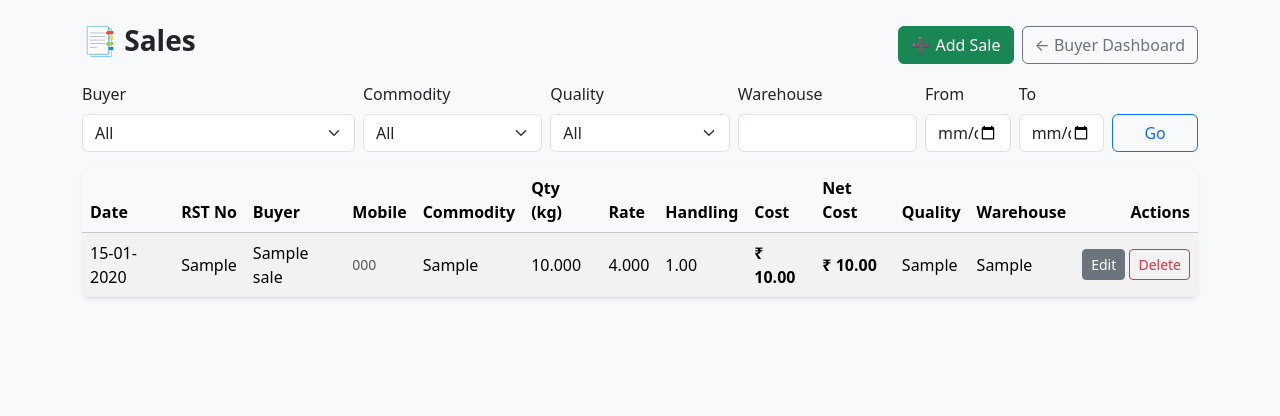
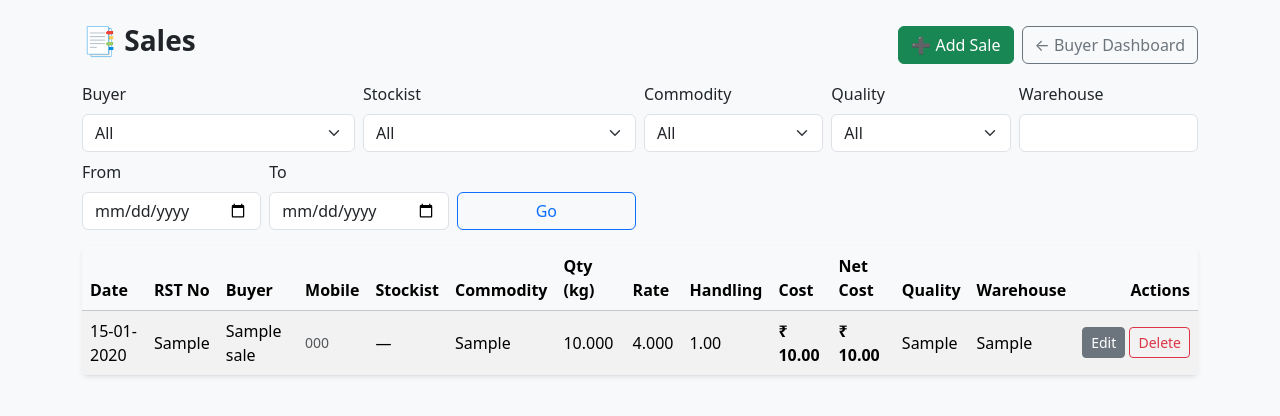
Before and after one commit to DUDU1608/warehouse-python, a Flask app: page /buyer/sales in a window 1280 px wide. Shown: the part 57-473 px from the top of the page. Run offline with Flask 3, Linux system fonts and the light colour scheme; tables that the repository leaves empty hold one stand-in row (values such as "Sample post").

Commit message:
Update list_sales.html

```diff
--- a/app/templates/buyer/list_sales.html
+++ b/app/templates/buyer/list_sales.html
@@ -8,7 +8,7 @@
   <link href="https://cdn.jsdelivr.net/npm/bootstrap@5.3.3/dist/css/bootstrap.min.css" rel="stylesheet">
   <style>
     body { background: #f7f8fb; }
-    /* Toggle helpers */
+    /* Inline edit toggles */
     .cell-edit { display: none; }
     tr.editing .cell-view { display: none; }
     tr.editing .cell-edit { display: block; }
@@ -24,7 +24,7 @@
     <a class="navbar-brand fw-bold" href="#">Buyer Module</a>
     <div class="ms-auto d-flex gap-2">
       <a class="btn btn-outline-secondary btn-sm" href="/buyer/dashboard">← Buyer Dashboard</a>
-      <a class="btn btn-outline-secondary btn-sm" href="{{ url_for('sales.add_sale') }}">Add Sale</a>
+      <a class="btn btn-outline-secondary btn-sm" href="{{ url_for('sales.add_sale_form') }}">Add Sale</a>
       <a class="btn btn-outline-secondary btn-sm" href="{{ url_for('buyer.add_buyer') }}">Add Buyer</a>
       <a class="btn btn-outline-secondary btn-sm" href="{{ url_for('payments.add_payment') }}">Add Receipt</a>
     </div>
@@ -46,11 +46,12 @@
   <div class="d-flex align-items-center justify-content-between mb-3">
     <h3 class="fw-bold">📑 Sales</h3>
     <div class="d-flex gap-2">
-      <a class="btn btn-success" href="{{ url_for('sales.add_sale') }}">➕ Add Sale</a>
+      <a class="btn btn-success" href="{{ url_for('sales.add_sale_form') }}">➕ Add Sale</a>
       <a class="btn btn-outline-secondary" href="/buyer/dashboard">← Buyer Dashboard</a>
     </div>
   </div>
 
+  <!-- Filters -->
   <form method="GET" class="row g-2 mb-3">
     <div class="col-md-3">
       <label class="form-label">Buyer</label>
@@ -63,6 +64,19 @@
         {% endfor %}
       </select>
     </div>
+
+    <div class="col-md-3">
+      <label class="form-label">Stockist</label>
+      <select name="stockist_name" class="form-select">
+        <option value="">All</option>
+        {% for s in stockists %}
+        <option value="{{ s.name }}" {% if request.args.get('stockist_name') == s.name %}selected{% endif %}>
+          {{ s.name }}{% if s.mobile %} — {{ s.mobile }}{% endif %}
+        </option>
+        {% endfor %}
+      </select>
+    </div>
+
     <div class="col-md-2">
       <label class="form-label">Commodity</label>
       <select name="commodity" class="form-select">
@@ -72,6 +86,7 @@
         {% endfor %}
       </select>
     </div>
+
     <div class="col-md-2">
       <label class="form-label">Quality</label>
       <select name="quality" class="form-select">
@@ -80,19 +95,23 @@
         <option value="BD" {% if request.args.get('quality')=='BD' %}selected{% endif %}>BD</option>
       </select>
     </div>
+
     <div class="col-md-2">
       <label class="form-label">Warehouse</label>
       <input name="warehouse" class="form-control" value="{{ request.args.get('warehouse','') }}">
     </div>
-    <div class="col-md-1">
+
+    <div class="col-md-2">
       <label class="form-label">From</label>
       <input type="date" name="from" value="{{ request.args.get('from','') }}" class="form-control">
     </div>
-    <div class="col-md-1">
+
+    <div class="col-md-2">
       <label class="form-label">To</label>
       <input type="date" name="to" value="{{ request.args.get('to','') }}" class="form-control">
     </div>
-    <div class="col-md-1 d-flex align-items-end">
+
+    <div class="col-md-2 d-flex align-items-end">
       <button class="btn btn-outline-primary w-100">Go</button>
     </div>
   </form>
@@ -101,9 +120,20 @@
     <table class="table table-striped align-middle mb-0">
       <thead class="table-light">
         <tr>
-          <th>Date</th><th>RST No</th><th>Buyer</th><th>Mobile</th><th>Commodity</th>
-          <th>Qty (kg)</th><th>Rate</th><th>Handling</th><th>Cost</th><th>Net Cost</th>
-          <th>Quality</th><th>Warehouse</th><th class="text-end">Actions</th>
+          <th>Date</th>
+          <th>RST No</th>
+          <th>Buyer</th>
+          <th>Mobile</th>
+          <th>Stockist</th> <!-- NEW -->
+          <th>Commodity</th>
+          <th>Qty (kg)</th>
+          <th>Rate</th>
+          <th>Handling</th>
+          <th>Cost</th>
+          <th>Net Cost</th>
+          <th>Quality</th>
+          <th>Warehouse</th>
+          <th class="text-end">Actions</th>
         </tr>
       </thead>
       <tbody>
@@ -127,6 +157,23 @@
             <!-- Buyer & Mobile (not editable here) -->
             <td>{{ s.buyer_name }}</td>
             <td class="small text-muted">{{ s.mobile }}</td>
+
+            <!-- Stockist (editable) -->
+            <td>
+              <div class="cell-view">
+                {{ s.stockist_name or '—' }}
+              </div>
+              <div class="cell-edit">
+                <select name="stockist_name" class="form-select form-select-sm">
+                  <option value="">—</option>
+                  {% for st in stockists %}
+                  <option value="{{ st.name }}" {% if s.stockist_name==st.name %}selected{% endif %}>
+                    {{ st.name }}{% if st.mobile %} — {{ st.mobile }}{% endif %}
+                  </option>
+                  {% endfor %}
+                </select>
+              </div>
+            </td>
 
             <!-- Commodity -->
             <td>
@@ -166,14 +213,14 @@
 
             <!-- Cost (computed) -->
             <td class="fw-semibold">
-              <span class="cell-view">₹ {{ '%.2f'|format(s.cost) }}</span>
-              <span class="cell-edit live-cost">₹ {{ '%.2f'|format(s.cost) }}</span>
+              <span class="cell-view">&#8377; {{ '%.2f'|format(s.cost) }}</span>
+              <span class="cell-edit live-cost">&#8377; {{ '%.2f'|format(s.cost) }}</span>
             </td>
 
             <!-- Net Cost (computed) -->
             <td class="fw-semibold">
-              <span class="cell-view">₹ {{ '%.2f'|format(s.net_cost) }}</span>
-              <span class="cell-edit live-net">₹ {{ '%.2f'|format(s.net_cost) }}</span>
+              <span class="cell-view">&#8377; {{ '%.2f'|format(s.net_cost) }}</span>
+              <span class="cell-edit live-net">&#8377; {{ '%.2f'|format(s.net_cost) }}</span>
             </td>
 
             <!-- Quality -->
@@ -208,7 +255,7 @@
             </td>
         </tr>
         {% else %}
-        <tr><td colspan="13" class="text-center text-muted py-4">No sales found.</td></tr>
+        <tr><td colspan="14" class="text-center text-muted py-4">No sales found.</td></tr>
         {% endfor %}
       </tbody>
     </table>
@@ -217,38 +264,37 @@
 
 <script>
 (function(){
-  // Toggle a row into edit mode
+  // Enter edit mode: swap cells, hook live calculators
   function enterEdit(tr){
     tr.classList.add('editing');
-    // attach live calc
     const qty = tr.querySelector('.qty');
     const rate = tr.querySelector('.rate');
     const handling = tr.querySelector('.handling');
     const $cost = tr.querySelector('.live-cost');
     const $net = tr.querySelector('.live-net');
     function recalc(){
-      const q = parseFloat(qty.value || 0);
-      const r = parseFloat(rate.value || 0);
-      const h = parseFloat(handling.value || 0);
+      const q = parseFloat(qty?.value || 0);
+      const r = parseFloat(rate?.value || 0);
+      const h = parseFloat(handling?.value || 0);
       const cost = q*r;
       const net  = cost + h;
       if ($cost) $cost.textContent = "₹ " + cost.toFixed(2);
       if ($net)  $net.textContent  = "₹ " + net.toFixed(2);
     }
-    if (qty) qty.addEventListener('input', recalc);
-    if (rate) rate.addEventListener('input', recalc);
-    if (handling) handling.addEventListener('input', recalc);
+    qty && qty.addEventListener('input', recalc);
+    rate && rate.addEventListener('input', recalc);
+    handling && handling.addEventListener('input', recalc);
     recalc();
   }
 
+  // Exit edit mode (optionally reset)
   function exitEdit(tr){
     tr.classList.remove('editing');
-    // reset inputs to original values (from HTML) when cancelling
-    const form = tr.querySelector('form.row-form');
-    if (form && tr.dataset.cancelReset === "1"){
-      form.reset();
+    if (tr.dataset.cancelReset === "1"){
+      const form = tr.querySelector('form.row-form');
+      if (form) form.reset();
       tr.dataset.cancelReset = "0";
-      // also reset computed labels
+      // Recompute shown values after reset
       const qty = tr.querySelector('.qty');
       const rate = tr.querySelector('.rate');
       const handling = tr.querySelector('.handling');
@@ -262,25 +308,19 @@
   }
 
   document.querySelectorAll('tr[data-row]').forEach(function(tr){
-    // Edit button
     const editBtn = tr.querySelector('.btn-edit');
-    if (editBtn){
-      editBtn.addEventListener('click', function(){ enterEdit(tr); });
-    }
-    // Cancel button
+    editBtn && editBtn.addEventListener('click', function(){ enterEdit(tr); });
+
     const cancelBtn = tr.querySelector('.btn-cancel');
-    if (cancelBtn){
-      cancelBtn.addEventListener('click', function(){
-        tr.dataset.cancelReset = "1";
-        exitEdit(tr);
-      });
-    }
-    // Save button (submits form as-is)
+    cancelBtn && cancelBtn.addEventListener('click', function(){
+      tr.dataset.cancelReset = "1";
+      exitEdit(tr);
+    });
+
+    // Save submits the form; backend recomputes authoritative values.
     const saveBtn = tr.querySelector('.btn-save');
     if (saveBtn){
-      saveBtn.addEventListener('click', function(){
-        // let server recompute; no special handling needed
-      });
+      // no JS needed; default type=submit
     }
   });
 })();
```
